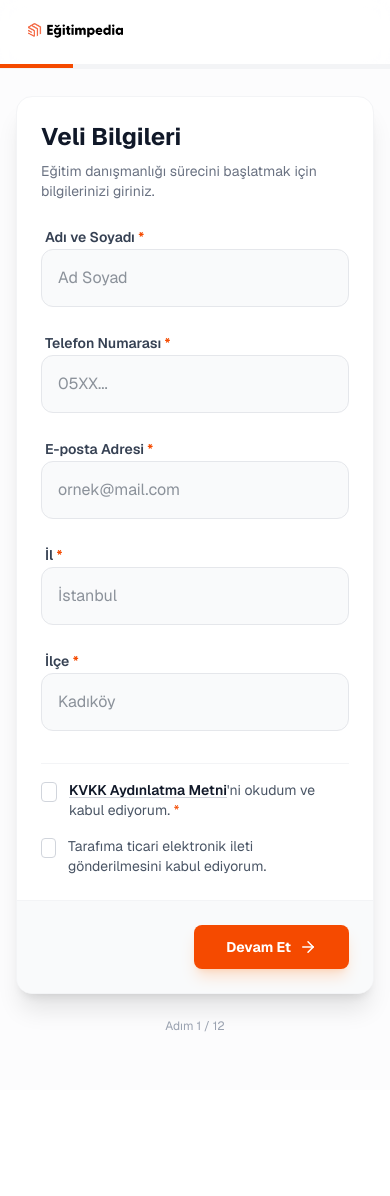
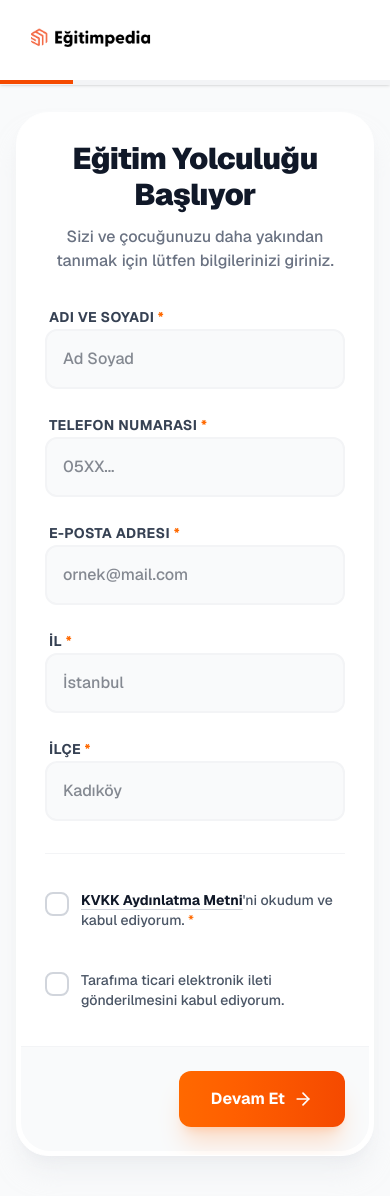
Before and after one commit to 5mhdbcmpb8-maker/egitimpedia-form, a Next.js app: page / in a window 390 px wide. Shown: the top 1196 px of the page. Before the commit the page ends 1090 px from the top, so only its background shows below. Built offline with nearby package versions, Linux system fonts and the light colour scheme.

Commit message:
Update page.tsx

```diff
--- a/src/app/page.tsx
+++ b/src/app/page.tsx
@@ -197,30 +197,30 @@ export default function App() {
     <div
       onClick={onClick}
       className={`
-        group relative p-5 rounded-xl border-2 transition-all duration-200 cursor-pointer flex items-start
+        group relative p-5 rounded-2xl border transition-all duration-300 cursor-pointer flex items-start
         ${selected
-          ? 'border-orange-500 bg-orange-50/50 shadow-sm'
-          : 'border-gray-200 hover:border-orange-200 bg-white hover:shadow-sm'
+          ? 'border-orange-500 bg-orange-50 shadow-md shadow-orange-100 ring-1 ring-orange-200'
+          : 'border-gray-200 bg-white hover:border-orange-200 hover:shadow-lg hover:shadow-orange-50'
         }
       `}
     >
       <div className={`
-        mt-0.5 w-5 h-5 rounded-full border flex items-center justify-center flex-shrink-0 mr-4 transition-colors
-        ${type === 'radio' ? 'rounded-full' : 'rounded-md'}
-        ${selected ? 'bg-orange-500 border-orange-500' : 'border-gray-300 bg-white'}
+        mt-0.5 w-6 h-6 flex items-center justify-center flex-shrink-0 mr-4 transition-all duration-300
+        ${type === 'radio' ? 'rounded-full' : 'rounded-lg'}
+        ${selected ? 'bg-orange-500 scale-110 shadow-sm' : 'border-2 border-gray-300 bg-gray-50 group-hover:border-orange-300'}
       `}>
-        {selected && <Check size={12} className="text-white" strokeWidth={3} />}
+        {selected && <Check size={14} className="text-white" strokeWidth={3} />}
       </div>
 
       <div className="flex-1">
-        <span className={`text-base font-medium ${selected ? 'text-gray-900' : 'text-gray-600'}`}>
+        <span className={`text-base font-medium leading-relaxed ${selected ? 'text-gray-900' : 'text-gray-600 group-hover:text-gray-800'}`}>
           {label}
         </span>
         {hasInput && selected && (
-          <div className="mt-3 animate-in fade-in slide-in-from-top-1" onClick={(e) => e.stopPropagation()}>
+          <div className="mt-4 animate-in fade-in slide-in-from-top-2" onClick={(e) => e.stopPropagation()}>
             <input
               type="text"
-              className="w-full p-2 bg-white border-b-2 border-orange-300 focus:border-orange-600 outline-none text-gray-900 placeholder-gray-400 text-sm transition-colors"
+              className="w-full p-3 bg-white border-2 border-orange-200 rounded-lg focus:border-orange-500 focus:ring-4 focus:ring-orange-100/50 outline-none text-gray-900 placeholder-gray-400 text-sm transition-all"
               placeholder="Lütfen belirtiniz..."
               value={inputValue}
               onChange={(e) => onInputChange(e.target.value)}
@@ -235,8 +235,8 @@ export default function App() {
   // --- Başarılı Ekranı ---
   if (submitStatus === 'success') {
     return (
-      <div className="min-h-screen bg-white flex flex-col items-center justify-center p-6 text-center">
-        <div className="max-w-lg w-full animate-in zoom-in duration-500">
+      <div className="min-h-screen bg-gray-50 flex flex-col items-center justify-center p-6 text-center">
+        <div className="max-w-lg w-full bg-white p-8 md:p-12 rounded-[2rem] shadow-2xl shadow-gray-200 animate-in zoom-in duration-500">
 
           {/* Logo (Büyük, Yeşil Tik Üstünde) */}
           <div className="flex justify-center mb-8">
@@ -247,21 +247,19 @@ export default function App() {
              )}
           </div>
 
-          <div className="w-24 h-24 bg-green-100 text-green-600 rounded-full flex items-center justify-center mx-auto mb-8 shadow-sm">
-            <Check size={48} />
+          <div className="w-20 h-20 bg-green-100 text-green-600 rounded-full flex items-center justify-center mx-auto mb-6 shadow-green-200 shadow-lg animate-bounce">
+            <Check size={40} strokeWidth={3} />
           </div>
-          <h2 className="text-4xl font-bold text-gray-900 mb-4 tracking-tight">Talebiniz Alındı</h2>
-          <p className="text-gray-500 text-lg mb-8 leading-relaxed">
-            Okul tercih ve tavsiye formunuz başarıyla bize ulaştı. Uzman ekibimiz en kısa sürede sizinle iletişime geçecektir.
+          <h2 className="text-3xl font-extrabold text-gray-900 mb-4 tracking-tight">Talebiniz Alındı!</h2>
+          <p className="text-gray-600 text-lg mb-8 leading-relaxed font-medium">
+            Okul tercih ve tavsiye formunuz başarıyla bize ulaştı. <br/>
+            <span className="text-orange-600 font-semibold">Uzman ekibimiz en kısa sürede sizinle iletişime geçecektir.</span>
           </p>
-          <div className="p-6 bg-gray-50 rounded-2xl border border-gray-100 mb-8">
-            <p className="font-semibold text-orange-600">Sizinle eğitim yolculuğunda buluşmak için sabırsızlanıyoruz!</p>
-          </div>
 
-          <div className="flex justify-center gap-6 mt-8">
-            <a href="https://x.com/alikocedu?s=20" target="_blank" className="text-gray-400 hover:text-black transition-colors"><svg width="28" height="28" viewBox="0 0 24 24" fill="currentColor"><path d="M18.244 2.25h3.308l-7.227 8.26 8.502 11.24H16.17l-5.214-6.817L4.99 21.75H1.68l7.73-8.835L1.254 2.25H8.08l4.713 6.231zm-1.161 17.52h1.833L7.084 4.126H5.117z" /></svg></a>
-            <a href="https://www.instagram.com/alikocedu?utm_source=ig_web_button_share_sheet&igsh=ZDNlZDc0MzIxNw==" target="_blank" className="text-gray-400 hover:text-pink-600 transition-colors"><Instagram size={28} /></a>
-            <a href="https://www.facebook.com/alikoc72" target="_blank" className="text-gray-400 hover:text-blue-600 transition-colors"><Facebook size={28} /></a>
+          <div className="flex justify-center gap-6 mt-8 border-t border-gray-100 pt-8">
+            <a href="https://x.com/alikocedu?s=20" target="_blank" className="p-3 rounded-full bg-gray-100 text-gray-600 hover:bg-black hover:text-white hover:scale-110 transition-all duration-300"><svg width="24" height="24" viewBox="0 0 24 24" fill="currentColor"><path d="M18.244 2.25h3.308l-7.227 8.26 8.502 11.24H16.17l-5.214-6.817L4.99 21.75H1.68l7.73-8.835L1.254 2.25H8.08l4.713 6.231zm-1.161 17.52h1.833L7.084 4.126H5.117z" /></svg></a>
+            <a href="https://www.instagram.com/alikocedu?utm_source=ig_web_button_share_sheet&igsh=ZDNlZDc0MzIxNw==" target="_blank" className="p-3 rounded-full bg-gray-100 text-gray-600 hover:bg-pink-600 hover:text-white hover:scale-110 transition-all duration-300"><Instagram size={24} /></a>
+            <a href="https://www.facebook.com/alikoc72" target="_blank" className="p-3 rounded-full bg-gray-100 text-gray-600 hover:bg-blue-600 hover:text-white hover:scale-110 transition-all duration-300"><Facebook size={24} /></a>
           </div>
         </div>
       </div>
@@ -269,11 +267,10 @@ export default function App() {
   }
 
   const renderContent = () => {
-    // Soru oluşturucu fonksiyonu en tepeye taşıdık (Scope hatasını çözer)
     const renderQuestion = (title: string, field: keyof FormData, options: string[], multi = false, layout: 'grid' | 'list' = 'list', otherField?: keyof FormData) => (
-      <div className="space-y-6 animate-in fade-in slide-in-from-right-4 duration-300">
-        <h2 className="text-xl md:text-2xl font-bold text-gray-900 leading-tight">{title}</h2>
-        <div className={layout === 'grid' ? 'grid grid-cols-1 md:grid-cols-2 gap-3' : 'space-y-3'}>
+      <div className="space-y-8 animate-in fade-in slide-in-from-right-4 duration-300">
+        <h2 className="text-2xl md:text-3xl font-extrabold text-gray-900 leading-tight tracking-tight">{title}</h2>
+        <div className={layout === 'grid' ? 'grid grid-cols-1 md:grid-cols-2 gap-4' : 'space-y-4'}>
           {options.map((opt) => (
             <SelectionCard
               key={opt}
@@ -294,53 +291,53 @@ export default function App() {
       case 1:
         return (
           <div className="space-y-8 animate-in fade-in slide-in-from-bottom-4 duration-500">
-            <div className="space-y-2 mb-6">
-              <h1 className="text-2xl md:text-3xl font-bold text-gray-900">Veli Bilgileri</h1>
-              <p className="text-gray-500 text-sm md:text-base">Eğitim danışmanlığı sürecini başlatmak için bilgilerinizi giriniz.</p>
+            <div className="space-y-3 mb-8 text-center md:text-left">
+              <h1 className="text-3xl md:text-4xl font-black text-gray-900 tracking-tight">Eğitim Yolculuğu Başlıyor</h1>
+              <p className="text-gray-500 text-base md:text-lg font-medium">Sizi ve çocuğunuzu daha yakından tanımak için lütfen bilgilerinizi giriniz.</p>
             </div>
 
             <div className="grid grid-cols-1 md:grid-cols-2 gap-6">
-              <div className="col-span-1 md:col-span-2 space-y-1.5">
-                <label className="text-sm font-semibold text-gray-700 ml-1">Adı ve Soyadı <span className="text-orange-600">*</span></label>
-                <input type="text" className="w-full p-4 bg-gray-50 border border-gray-200 rounded-xl focus:bg-white focus:ring-2 focus:ring-orange-100 focus:border-orange-500 outline-none transition-all" placeholder="Ad Soyad" value={formData.firstname} onChange={(e) => updateField('firstname', e.target.value)} />
+              <div className="col-span-1 md:col-span-2 space-y-2">
+                <label className="text-sm font-bold text-gray-700 ml-1 uppercase tracking-wide">Adı ve Soyadı <span className="text-orange-500">*</span></label>
+                <input type="text" className="w-full p-4 bg-gray-50 border-2 border-gray-100 rounded-xl focus:bg-white focus:border-orange-500 focus:ring-4 focus:ring-orange-100 outline-none transition-all font-medium text-gray-900" placeholder="Ad Soyad" value={formData.firstname} onChange={(e) => updateField('firstname', e.target.value)} />
               </div>
 
-              <div className="space-y-1.5">
-                <label className="text-sm font-semibold text-gray-700 ml-1">Telefon Numarası <span className="text-orange-600">*</span></label>
-                <input type="tel" className="w-full p-4 bg-gray-50 border border-gray-200 rounded-xl focus:bg-white focus:ring-2 focus:ring-orange-100 focus:border-orange-500 outline-none transition-all" placeholder="05XX..." value={formData.phone} onChange={(e) => updateField('phone', e.target.value)} />
+              <div className="space-y-2">
+                <label className="text-sm font-bold text-gray-700 ml-1 uppercase tracking-wide">Telefon Numarası <span className="text-orange-500">*</span></label>
+                <input type="tel" className="w-full p-4 bg-gray-50 border-2 border-gray-100 rounded-xl focus:bg-white focus:border-orange-500 focus:ring-4 focus:ring-orange-100 outline-none transition-all font-medium text-gray-900" placeholder="05XX..." value={formData.phone} onChange={(e) => updateField('phone', e.target.value)} />
               </div>
 
-              <div className="space-y-1.5">
-                <label className="text-sm font-semibold text-gray-700 ml-1">E-posta Adresi <span className="text-orange-600">*</span></label>
-                <input type="email" className="w-full p-4 bg-gray-50 border border-gray-200 rounded-xl focus:bg-white focus:ring-2 focus:ring-orange-100 focus:border-orange-500 outline-none transition-all" placeholder="ornek@mail.com" value={formData.email} onChange={(e) => updateField('email', e.target.value)} />
+              <div className="space-y-2">
+                <label className="text-sm font-bold text-gray-700 ml-1 uppercase tracking-wide">E-posta Adresi <span className="text-orange-500">*</span></label>
+                <input type="email" className="w-full p-4 bg-gray-50 border-2 border-gray-100 rounded-xl focus:bg-white focus:border-orange-500 focus:ring-4 focus:ring-orange-100 outline-none transition-all font-medium text-gray-900" placeholder="ornek@mail.com" value={formData.email} onChange={(e) => updateField('email', e.target.value)} />
               </div>
 
-              <div className="space-y-1.5">
-                <label className="text-sm font-semibold text-gray-700 ml-1">İl <span className="text-orange-600">*</span></label>
-                <input type="text" className="w-full p-4 bg-gray-50 border border-gray-200 rounded-xl focus:bg-white focus:ring-2 focus:ring-orange-100 focus:border-orange-500 outline-none transition-all" placeholder="İstanbul" value={formData.city} onChange={(e) => updateField('city', e.target.value)} />
+              <div className="space-y-2">
+                <label className="text-sm font-bold text-gray-700 ml-1 uppercase tracking-wide">İl <span className="text-orange-500">*</span></label>
+                <input type="text" className="w-full p-4 bg-gray-50 border-2 border-gray-100 rounded-xl focus:bg-white focus:border-orange-500 focus:ring-4 focus:ring-orange-100 outline-none transition-all font-medium text-gray-900" placeholder="İstanbul" value={formData.city} onChange={(e) => updateField('city', e.target.value)} />
               </div>
 
-              <div className="space-y-1.5">
-                <label className="text-sm font-semibold text-gray-700 ml-1">İlçe <span className="text-orange-600">*</span></label>
-                <input type="text" className="w-full p-4 bg-gray-50 border border-gray-200 rounded-xl focus:bg-white focus:ring-2 focus:ring-orange-100 focus:border-orange-500 outline-none transition-all" placeholder="Kadıköy" value={formData.district} onChange={(e) => updateField('district', e.target.value)} />
+              <div className="space-y-2">
+                <label className="text-sm font-bold text-gray-700 ml-1 uppercase tracking-wide">İlçe <span className="text-orange-500">*</span></label>
+                <input type="text" className="w-full p-4 bg-gray-50 border-2 border-gray-100 rounded-xl focus:bg-white focus:border-orange-500 focus:ring-4 focus:ring-orange-100 outline-none transition-all font-medium text-gray-900" placeholder="Kadıköy" value={formData.district} onChange={(e) => updateField('district', e.target.value)} />
               </div>
             </div>
 
-            <div className="pt-4 border-t border-gray-100 space-y-4">
-              <label className="flex items-start cursor-pointer group">
-                <div className={`mt-0.5 w-5 h-5 rounded border flex items-center justify-center mr-3 transition-colors ${formData.kvkkConsent ? 'bg-orange-500 border-orange-500' : 'border-gray-300 bg-white'}`}>
-                  {formData.kvkkConsent && <Check size={12} className="text-white" />}
+            <div className="pt-6 border-t border-gray-100 space-y-4">
+              <label className="flex items-start cursor-pointer group p-3 -ml-3 hover:bg-gray-50 rounded-lg transition-colors">
+                <div className={`mt-0.5 w-6 h-6 rounded-lg border-2 flex items-center justify-center mr-3 transition-colors flex-shrink-0 ${formData.kvkkConsent ? 'bg-orange-500 border-orange-500' : 'border-gray-300 bg-white group-hover:border-orange-400'}`}>
+                  {formData.kvkkConsent && <Check size={14} className="text-white" strokeWidth={3} />}
                 </div>
                 <input type="checkbox" className="hidden" checked={formData.kvkkConsent} onChange={(e) => updateField('kvkkConsent', e.target.checked)} />
-                <span className="text-sm text-gray-600"><span className="font-semibold text-gray-900 underline decoration-gray-300 underline-offset-2">KVKK Aydınlatma Metni</span>'ni okudum ve kabul ediyorum. <span className="text-orange-600">*</span></span>
+                <span className="text-sm text-gray-600 font-medium"><span className="font-bold text-gray-900 underline decoration-gray-300 underline-offset-4 hover:decoration-orange-400 transition-all">KVKK Aydınlatma Metni</span>'ni okudum ve kabul ediyorum. <span className="text-orange-500">*</span></span>
               </label>
 
-              <label className="flex items-start cursor-pointer group">
-                <div className={`mt-0.5 w-5 h-5 rounded border flex items-center justify-center mr-3 transition-colors ${formData.marketingConsent ? 'bg-orange-500 border-orange-500' : 'border-gray-300 bg-white'}`}>
-                  {formData.marketingConsent && <Check size={12} className="text-white" />}
+              <label className="flex items-start cursor-pointer group p-3 -ml-3 hover:bg-gray-50 rounded-lg transition-colors">
+                <div className={`mt-0.5 w-6 h-6 rounded-lg border-2 flex items-center justify-center mr-3 transition-colors flex-shrink-0 ${formData.marketingConsent ? 'bg-orange-500 border-orange-500' : 'border-gray-300 bg-white group-hover:border-orange-400'}`}>
+                  {formData.marketingConsent && <Check size={14} className="text-white" strokeWidth={3} />}
                 </div>
                 <input type="checkbox" className="hidden" checked={formData.marketingConsent} onChange={(e) => updateField('marketingConsent', e.target.checked)} />
-                <span className="text-sm text-gray-600">Tarafıma ticari elektronik ileti gönderilmesini kabul ediyorum.</span>
+                <span className="text-sm text-gray-600 font-medium">Tarafıma ticari elektronik ileti gönderilmesini kabul ediyorum.</span>
               </label>
             </div>
           </div>
@@ -358,22 +355,22 @@ export default function App() {
         const opts = isYoung ? OPTIONS.step9_young : OPTIONS.step9_old;
         return opts.length > 0
           ? renderQuestion(`Eğitim Yaklaşımınız (${isYoung ? 'Anaokulu & İlkokul' : 'Ortaokul & Lise'})`, 'educationValues', opts, true)
-          : <div className="text-center p-8 text-gray-500">Lütfen önce eğitim kademesini seçiniz.</div>;
+          : <div className="text-center p-8 text-gray-500 bg-gray-50 rounded-xl border-2 border-dashed border-gray-200">Lütfen önce 2. adımda eğitim kademesini seçiniz.</div>;
       case 10: return renderQuestion('Webinar Sonrasında Hangi İçeriği Almak İstersiniz?', 'postWebinarContent', OPTIONS.step10, true, 'list', 'postWebinarOtherText');
       case 11: return renderQuestion('Keşke Şöyle Bir Platform Olsa Dediğiniz Özellikler?', 'platformWishlist', OPTIONS.step11, true, 'list', 'platformWishlistOtherText');
       case 12:
         return (
           <div className="space-y-6 animate-in fade-in slide-in-from-right-4 duration-300">
-            <h2 className="text-xl md:text-2xl font-bold text-gray-900">Ebeveyn Mentoru ve Okul Seçim Uzmanı Ali Koç'tan En Çok Hangi Konuda İçerik Duymak İstersiniz?</h2>
+            <h2 className="text-2xl md:text-3xl font-extrabold text-gray-900 leading-tight">Ebeveyn Mentoru ve Okul Seçim Uzmanı Ali Koç'tan En Çok Hangi Konuda İçerik Duymak İstersiniz?</h2>
             <div className="relative">
               <textarea
-                className="w-full p-5 bg-gray-50 border border-gray-200 rounded-xl focus:bg-white focus:ring-2 focus:ring-orange-100 focus:border-orange-500 outline-none transition-all text-lg resize-none min-h-[200px]"
+                className="w-full p-6 bg-gray-50 border-2 border-gray-200 rounded-2xl focus:bg-white focus:border-orange-500 focus:ring-4 focus:ring-orange-100 outline-none transition-all text-lg font-medium resize-none min-h-[240px]"
                 placeholder="Örn: Sınav kaygısı ile nasıl baş edebilirim?"
                 maxLength={200}
                 value={formData.mentorFeedback}
                 onChange={(e) => updateField('mentorFeedback', e.target.value)}
               />
-              <div className="text-right text-xs text-gray-400 mt-2">{formData.mentorFeedback.length}/200</div>
+              <div className="text-right text-sm font-medium text-gray-400 mt-3">{formData.mentorFeedback.length}/200</div>
             </div>
           </div>
         );
@@ -382,76 +379,78 @@ export default function App() {
   };
 
   return (
-    <div className="min-h-screen bg-gray-50/50 font-sans text-gray-800 flex items-center justify-center p-4 selection:bg-orange-100">
+    <div className="min-h-screen bg-gray-50 flex items-center justify-center p-4 selection:bg-orange-100 selection:text-orange-900 font-sans">
 
-      {/* Top Header Fixed */}
-      <div className="fixed top-0 left-0 w-full bg-white/80 backdrop-blur-md z-50 border-b border-gray-100">
-        <div className="max-w-3xl mx-auto px-4 h-16 flex items-center justify-between">
-          <div className="flex items-center gap-2">
+      {/* Top Header Fixed - SOLID WHITE BACKGROUND */}
+      <div className="fixed top-0 left-0 w-full bg-white z-50 border-b border-gray-100 shadow-sm">
+        <div className="max-w-3xl mx-auto px-4 h-20 flex items-center justify-between">
+          <div className="flex items-center gap-4">
              {!logoError ? (
-                <img src="/logo.png" alt="Eğitimpedia" className="h-8 w-auto object-contain" onError={() => setLogoError(true)} />
+                <img src="/logo.png" alt="Eğitimpedia" className="h-10 w-auto object-contain" onError={() => setLogoError(true)} />
              ) : (
-                <span className="font-bold text-xl text-orange-600 tracking-tight">Eğitimpedia</span>
+                <span className="font-black text-2xl text-orange-600 tracking-tighter">Eğitimpedia</span>
              )}
           </div>
-          {/* Başvuru Sihirbazı yazısı kaldırıldı */}
+          {/* Progress Indicator */}
+          <div className="hidden md:flex items-center gap-3">
+             <div className="text-sm font-bold text-gray-400">Adım {currentStep} <span className="text-gray-300">/</span> {TOTAL_STEPS}</div>
+             <div className="w-24 h-2 bg-gray-100 rounded-full overflow-hidden">
+                <div className="h-full bg-orange-500 rounded-full transition-all duration-500" style={{ width: `${progressPercentage}%` }}></div>
+             </div>
+          </div>
         </div>
-        {/* Progress Line */}
-        <div className="h-1 bg-gray-100 w-full">
+        {/* Mobile Progress Line */}
+        <div className="md:hidden h-1 bg-gray-100 w-full">
           <div className="h-full bg-orange-600 transition-all duration-500 ease-out" style={{ width: `${progressPercentage}%` }} />
         </div>
       </div>
 
-      <div className="w-full max-w-2xl mt-20 mb-10">
-        <div className="bg-white rounded-2xl shadow-xl border border-gray-100 overflow-hidden">
-          <div className="p-6 md:p-10 min-h-[400px] flex flex-col justify-center">
+      <div className="w-full max-w-3xl mt-24 mb-10">
+        <div className="bg-white rounded-[2rem] shadow-xl shadow-gray-200/50 border border-white p-1 overflow-hidden">
+          <div className="p-6 md:p-12 min-h-[400px] flex flex-col justify-center">
             {renderContent()}
           </div>
 
           {errorMsg && (
-            <div className="px-6 md:px-10 pb-4">
-              <div className="bg-red-50 text-red-600 px-4 py-3 rounded-lg text-sm flex items-center animate-pulse">
-                <AlertCircle size={18} className="mr-2" /> {errorMsg}
+            <div className="px-6 md:px-12 pb-6">
+              <div className="bg-red-50 text-red-600 px-5 py-4 rounded-xl text-sm font-medium flex items-center animate-bounce shadow-sm border border-red-100">
+                <AlertCircle size={20} className="mr-3" /> {errorMsg}
               </div>
             </div>
           )}
 
-          <div className="bg-gray-50 px-6 md:px-10 py-6 border-t border-gray-100 flex justify-between items-center">
+          <div className="bg-gray-50 px-6 md:px-12 py-6 border-t border-gray-100 flex justify-between items-center rounded-b-[1.8rem]">
             <button
               onClick={handleBack}
               disabled={currentStep === 1 || isSubmitting}
               className={`
-                flex items-center px-5 py-2.5 rounded-lg text-sm font-medium transition-colors
+                flex items-center px-6 py-3.5 rounded-xl text-base font-bold transition-all
                 ${currentStep === 1
                   ? 'text-gray-300 cursor-not-allowed opacity-0'
-                  : 'text-gray-600 hover:bg-gray-200 hover:text-gray-900'
+                  : 'text-gray-500 hover:bg-white hover:text-gray-900 hover:shadow-md'
                 }
               `}
             >
-              <ChevronLeft size={18} className="mr-1" /> Geri
+              <ChevronLeft size={20} className="mr-1" /> Geri
             </button>
 
             <button
               onClick={handleNext}
               disabled={isSubmitting}
               className={`
-                flex items-center px-8 py-3 rounded-lg text-sm font-bold text-white shadow-lg shadow-orange-500/20 transition-all transform active:scale-95
-                ${isSubmitting ? 'bg-orange-300 cursor-wait' : 'bg-orange-600 hover:bg-orange-700'}
+                flex items-center px-8 py-4 rounded-xl text-base font-bold text-white shadow-xl shadow-orange-500/20 transition-all transform active:scale-95 hover:-translate-y-1
+                ${isSubmitting ? 'bg-orange-300 cursor-wait' : 'bg-gradient-to-r from-orange-500 to-orange-600 hover:from-orange-600 hover:to-orange-700'}
               `}
             >
               {isSubmitting ? (
-                <Loader2 className="animate-spin" size={18} />
+                <Loader2 className="animate-spin" size={20} />
               ) : currentStep === TOTAL_STEPS ? (
-                <>Tamamla <Check size={18} className="ml-2" /></>
+                <>Kaydı Tamamla <Check size={20} className="ml-2" /></>
               ) : (
-                <>Devam Et <ArrowRight size={18} className="ml-2" /></>
+                <>Devam Et <ArrowRight size={20} className="ml-2" /></>
               )}
             </button>
           </div>
-        </div>
-
-        <div className="text-center mt-6 text-xs text-gray-400">
-          Adım {currentStep} / {TOTAL_STEPS}
         </div>
       </div>
     </div>
```
